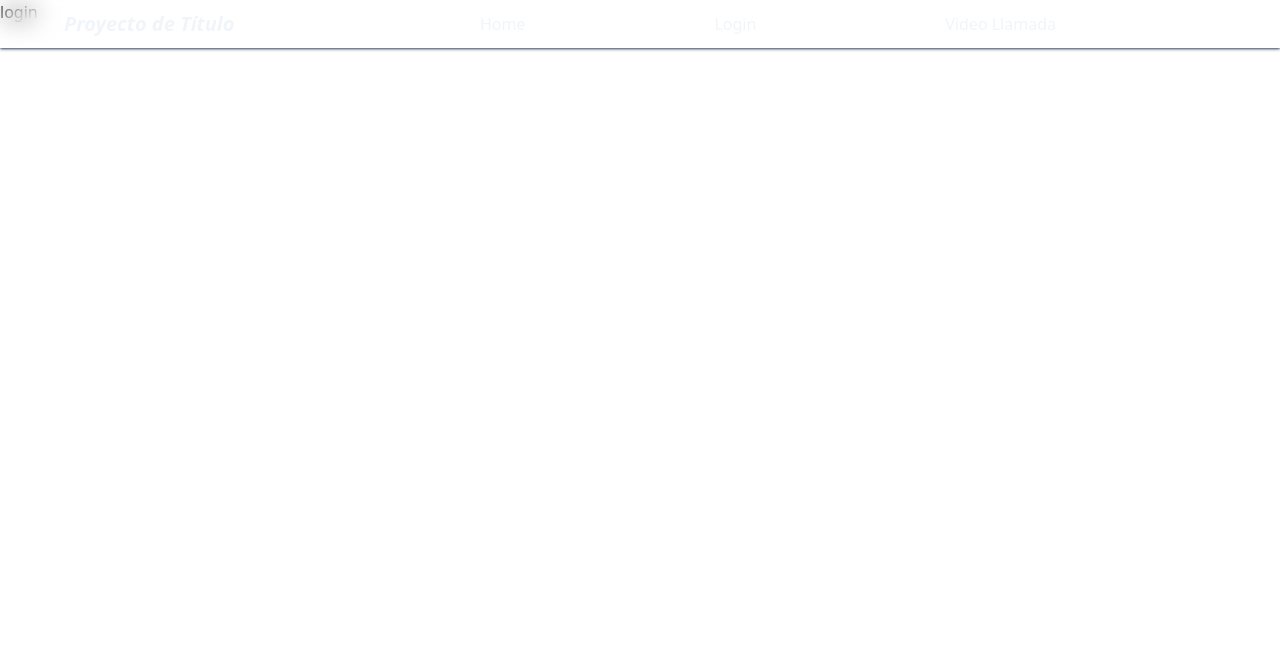
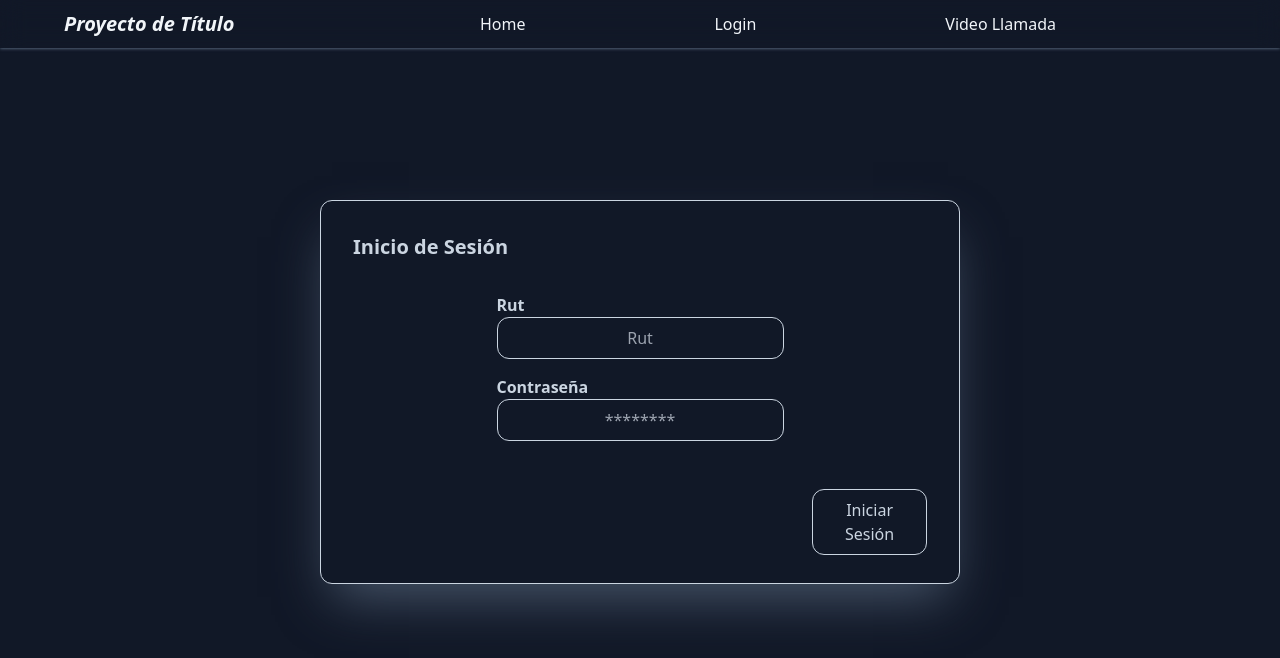
Before and after one commit to BenjaNavarro/antiTesis, a React (Create React App) app: page /login in a window 1280 px wide. Shown: the top 658 px of the page. Built offline with nearby package versions, Linux system fonts and the light colour scheme; no server answers.

Commit message:
lgin page

```diff
--- a/src/components/pages/Login.js
+++ b/src/components/pages/Login.js
@@ -1,11 +1,51 @@
-import React from 'react'
+import React, { useState } from 'react'
 import Header from '../Header'
 
 function Login() {
+  const [rut,setRut] = useState('');
+  const [pass,setPass] = useState('');
+  const [passCheck,setPassCheck] = useState(false);
+
   return (
-    <div className=''>
+    <div className='min-h-screen h-full w-full flex flex-col justify-center bg-gray-900'>
       <Header/>
-      login
+      <div className='flex flex-col self-center p-8 absolute w-[50%] h-96 top-[25%] rounded-xl border-slate-300 border
+      shadow-2xl shadow-slate-600 bg-gray-900'>
+        <label className='text-left font-bold text-slate-300 text-xl'>
+          Inicio de Sesión</label>
+        <div className='flex flex-col w-1/2 justify-center self-center mt-8'>
+          <label htmlFor='rut' className='text-left font-bold text-slate-300'>
+            Rut
+          </label>
+          <input
+          className='bg-gray-900 focus:bg-slate-800 text-slate-300 focus:outline-none
+          rounded-xl border border-slate-300 focus:border-slate-200 w-full p-2 self-center text-center'
+          id='rut'
+          type='text'
+          value={rut}
+          placeholder='Rut'
+          onChange={(e)=>{setRut(e.target.value)}}/>
+        </div>
+        <div className='flex flex-col w-1/2 justify-center self-center mt-4'>
+          <label htmlFor='contrasena' className='text-left font-bold text-slate-300'>
+            Contraseña
+          </label>
+          <input
+          className='bg-gray-900 focus:bg-slate-800 text-slate-300 focus:outline-none
+          rounded-xl border border-slate-300 focus:border-slate-200 w-full p-2 self-center text-center'
+          id='contrasena'
+          type={passCheck?'text':'password'}
+          value={pass}
+          placeholder={passCheck?'Escriba su contraseña...':'********'}
+          onChange={(e)=>{setPass(e.target.value)}}/>
+        </div>
+        <div className='flex flex-col w-full justify-end self-center my-12'>
+          <button className='bg-gray-900 hover:bg-slate-800 text-slate-300
+          rounded-xl border border-slate-300 hover:border-slate-200 w-1/5 p-2 self-end text-center'>
+            Iniciar Sesión
+          </button>
+        </div>
+      </div>
     </div>
   )
 }
```
